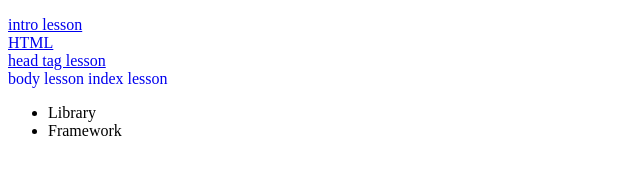
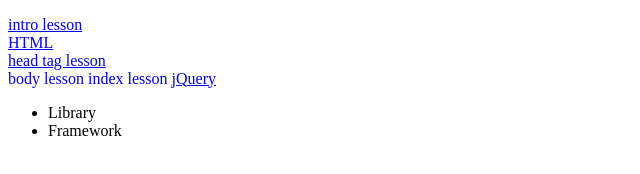
Before and after one commit to Waillian-K/waillian-k.github.io, a plain HTML site: page index.html in a window 1280 px wide. Shown: the part 152-326 px from the top of the page, 0-640 px from the left. Drawn offline with Linux system fonts and the light colour scheme.

Commit message:
jQuery Assignment fix

```diff
--- a/index.html
+++ b/index.html
@@ -16,6 +16,8 @@
     <a href="body.html" style="display: contents;" target="_blank">body lesson</a>
     <a href="index.html" style="display: contents;" target="_blank">index lesson</a>
 
+    <a href="jQuery/animate.html">jQuery</a>
+
     <p>
         <ul>
             <li>Library</li>
```
